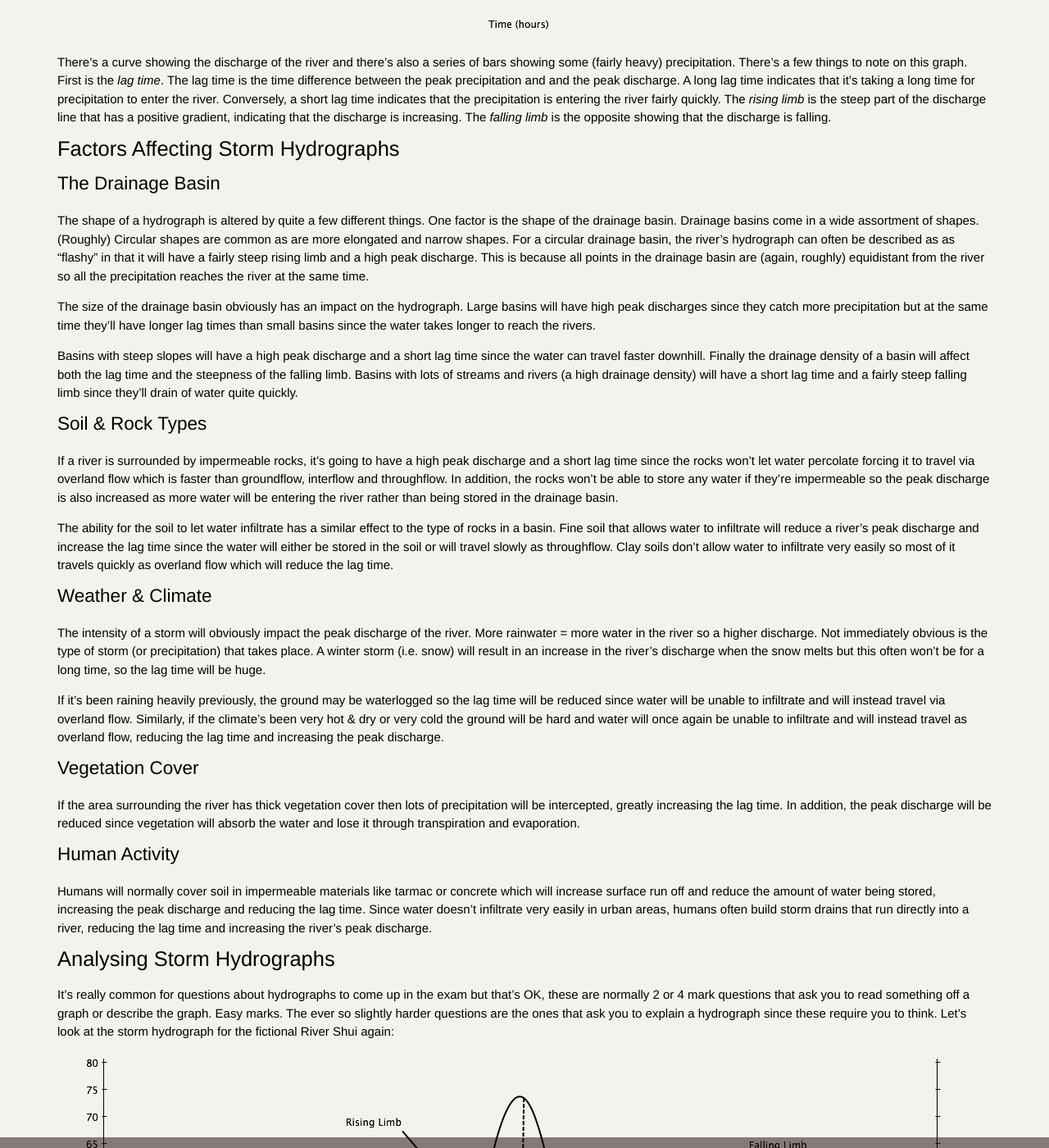
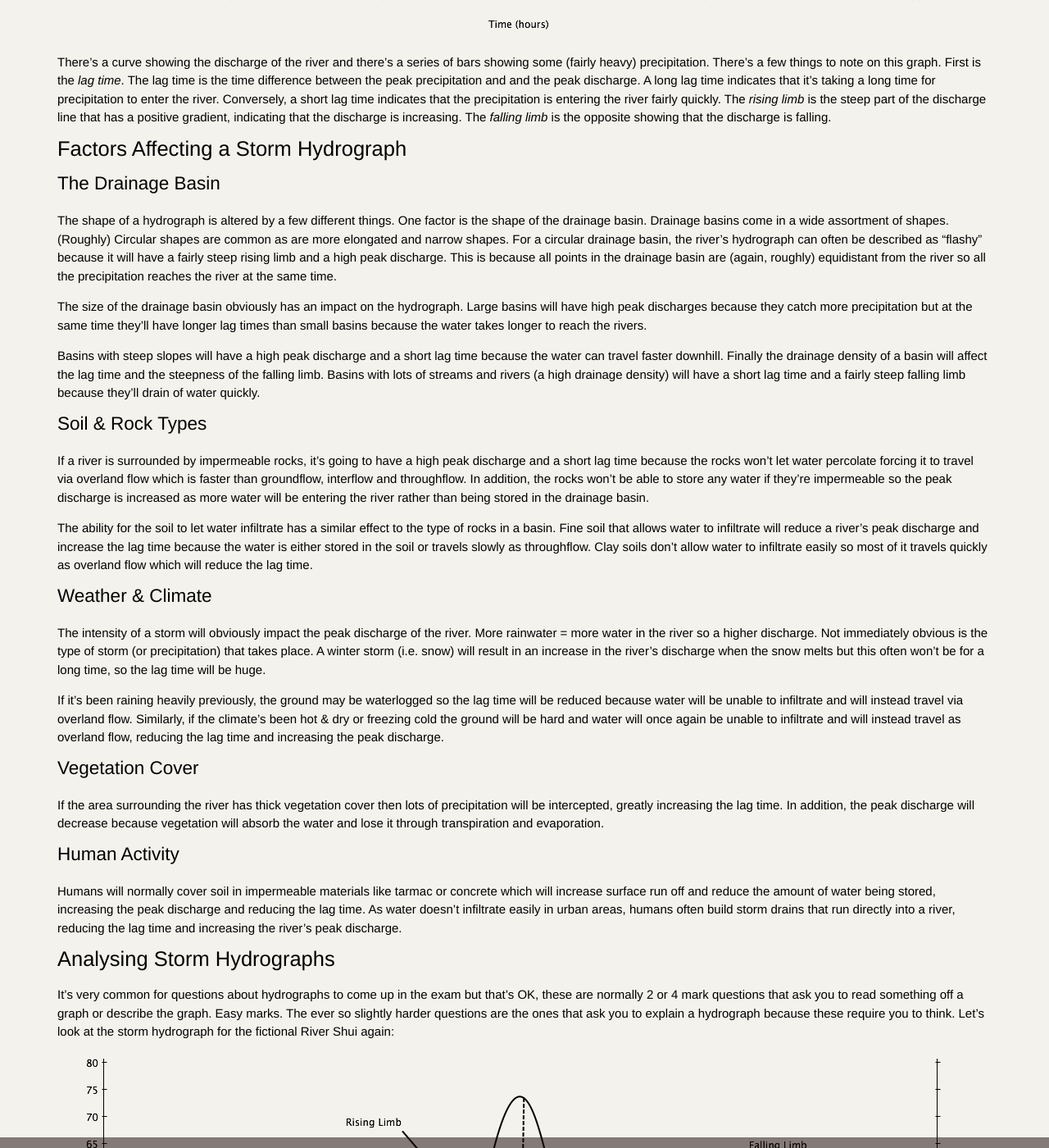
Before and after one commit to alexjohnj/geographyas, a Jekyll site: the page built from _posts/riversAndFlooding/2012-01-02-discharge-and-hydrographs.markdown, in a window 1280 px wide and 1400 px high, scrolled down 905 px. Shown: the whole window at 82% size. Built offline with Jekyll 4.4.1, drawn with Linux system fonts in a browser that asks for light colours; nearby versions of some CDN libraries; some of the changed text lies outside the part shown.

Commit message:
Proof read the "Discharge & Hydrographs" page.

```diff
--- a/_posts/riversAndFlooding/2012-01-02-discharge-and-hydrographs.markdown
+++ b/_posts/riversAndFlooding/2012-01-02-discharge-and-hydrographs.markdown
@@ -4,52 +4,52 @@ layout: page
 category: 'rivers'
 ---
 
-The discharge of a river (or stream) is the volume of water that flows past a point in the river’s course per second. The volume is measured in cubic metres (m<sup>3</sup>) and it’s per second so the units of discharge are cubic metres per second or m<sup>3</sup>s<sup>-1</sup>. Coincidentally, 1m<sup>3</sup>s<sup>-1</sup> is the same as 1 cumec so the discharge of a river is often referred to in _cumecs_ since it’s a bit easier to say. Discharge is normally measured at gauging stations that will be situated at different points along the river.
+The discharge of a river (or stream) is the volume of water that flows past a point in the river’s course a second. The volume is measured in cubic metres (m3) and it’s per second so the units of discharge are cubic metres a second or m3s-1. Coincidentally, 1m3s-1 is the same as 1 cumec so the discharge of a river is often referred to in _cumecs_ because it’s a bit easier to say. Discharge is normally measured at gauging stations that are situated at different points along the river.
 
-The discharge of a river changes over time depending upon a few factors. The biggest factor is the weather. After heavy rainfall the discharge of the river will be higher since there’s more water entering the river. The weather affects discharge so much that there’s actually a special graph that we can draw called a _hydrograph_ which shows precipitation and discharge on the same graph and makes it easy to see how quickly precipitation affects the discharge of a river. A _storm hydrograph_ is a specific type of hydrograph that, surprise, surprise, shows precipitation and discharge during and after a storm. The main difference between a normal hydrograph and a storm hydrograph is that a storm hydrograph is over a much shorter period of time. Below is a storm hydrograph for the fictional River Shui:
+The discharge of a river changes over time depending on a few factors. The biggest factor is the weather. After heavy rainfall the discharge of the river will be higher because there’s more water entering the river. The weather affects discharge so much that there’s a special graph that we can draw called a _hydrograph_ which shows precipitation and discharge on the same graph and makes it easy to see how quickly precipitation affects the discharge of a river. A _storm hydrograph_ is a specific type of hydrograph that, surprise, surprise, shows precipitation and discharge during and after a storm. The main difference between a normal hydrograph and a storm hydrograph is that a storm hydrograph is over a much shorter period of time. Below is a storm hydrograph for the fictional River Shui:
 
 ![][example-storm-hydrograph]
 
-There’s a curve showing the discharge of the river and there’s also a series of bars showing some (fairly heavy) precipitation. There’s a few things to note on this graph. First is the _lag time_. The lag time is the time difference between the peak precipitation and and the peak discharge. A long lag time indicates that it’s taking a long time for precipitation to enter the river. Conversely, a short lag time indicates that the precipitation is entering the river fairly quickly. The _rising limb_ is the steep part of the discharge line that has a positive gradient, indicating that the discharge is increasing. The _falling limb_ is the opposite showing that the discharge is falling.
+There’s a curve showing the discharge of the river and there’s a series of bars showing some (fairly heavy) precipitation. There’s a few things to note on this graph. First is the _lag time_. The lag time is the time difference between the peak precipitation and and the peak discharge. A long lag time indicates that it’s taking a long time for precipitation to enter the river. Conversely, a short lag time indicates that the precipitation is entering the river fairly quickly. The _rising limb_ is the steep part of the discharge line that has a positive gradient, indicating that the discharge is increasing. The _falling limb_ is the opposite showing that the discharge is falling.
 
-## Factors Affecting Storm Hydrographs
+## Factors Affecting a Storm Hydrograph
 
 ### The Drainage Basin
 
-The shape of a hydrograph is altered by quite a few different things. One factor is the shape of the drainage basin. Drainage basins come in a wide assortment of shapes. (Roughly) Circular shapes are common as are more elongated and narrow shapes. For a circular drainage basin, the river’s hydrograph can often be described as as “flashy” in that it will have a fairly steep rising limb and a high peak discharge. This is because all points in the drainage basin are (again, roughly) equidistant from the river so all the precipitation reaches the river at the same time.
+The shape of a hydrograph is altered by a few different things. One factor is the shape of the drainage basin. Drainage basins come in a wide assortment of shapes. (Roughly) Circular shapes are common as are more elongated and narrow shapes. For a circular drainage basin, the river’s hydrograph can often be described as “flashy” because it will have a fairly steep rising limb and a high peak discharge. This is because all points in the drainage basin are (again, roughly) equidistant from the river so all the precipitation reaches the river at the same time.
 
-The size of the drainage basin obviously has an impact on the hydrograph. Large basins will have high peak discharges since they catch more precipitation but at the same time they’ll have longer lag times than small basins since the water takes longer to reach the rivers.
+The size of the drainage basin obviously has an impact on the hydrograph. Large basins will have high peak discharges because they catch more precipitation but at the same time they’ll have longer lag times than small basins because the water takes longer to reach the rivers.
 
-Basins with steep slopes will have a high peak discharge and a short lag time since the water can travel faster downhill. Finally the drainage density of a basin will affect both the lag time and the steepness of the falling limb. Basins with lots of streams and rivers (a high drainage density) will have a short lag time and a fairly steep falling limb since they’ll drain of water quite quickly.
+Basins with steep slopes will have a high peak discharge and a short lag time because the water can travel faster downhill. Finally the drainage density of a basin will affect the lag time and the steepness of the falling limb. Basins with lots of streams and rivers (a high drainage density) will have a short lag time and a fairly steep falling limb because they’ll drain of water quickly.
 
 ### Soil & Rock Types
 
-If a river is surrounded by impermeable rocks, it’s going to have a high peak discharge and a short lag time since the rocks won’t let water percolate forcing it to travel via overland flow which is faster than groundflow, interflow and throughflow. In addition, the rocks won’t be able to store any water if they’re impermeable so the peak discharge is also increased as more water will be entering the river rather than being stored in the drainage basin.
+If a river is surrounded by impermeable rocks, it’s going to have a high peak discharge and a short lag time because the rocks won’t let water percolate forcing it to travel via overland flow which is faster than groundflow, interflow and throughflow. In addition, the rocks won’t be able to store any water if they’re impermeable so the peak discharge is increased as more water will be entering the river rather than being stored in the drainage basin.
 
-The ability for the soil to let water infiltrate has a similar effect to the type of rocks in a basin. Fine soil that allows water to infiltrate will reduce a river’s peak discharge and increase the lag time since the water will either be stored in the soil or will travel slowly as throughflow. Clay soils don’t allow water to infiltrate very easily so most of it travels quickly as overland flow which will reduce the lag time.
+The ability for the soil to let water infiltrate has a similar effect to the type of rocks in a basin. Fine soil that allows water to infiltrate will reduce a river’s peak discharge and increase the lag time because the water is either stored in the soil or travels slowly as throughflow. Clay soils don’t allow water to infiltrate easily so most of it travels quickly as overland flow which will reduce the lag time.
 
 ### Weather & Climate
 
 The intensity of a storm will obviously impact the peak discharge of the river. More rainwater = more water in the river so a higher discharge. Not immediately obvious is the type of storm (or precipitation) that takes place. A winter storm (i.e. snow) will result in an increase in the river’s discharge when the snow melts but this often won’t be for a long time, so the lag time will be huge.
 
-If it’s been raining heavily previously, the ground may be waterlogged so the lag time will be reduced since water will be unable to infiltrate and will instead travel via overland flow. Similarly, if the climate’s been very hot & dry or very cold the ground will be hard and water will once again be unable to infiltrate and will instead travel as overland flow, reducing the lag time and increasing the peak discharge.
+If it’s been raining heavily previously, the ground may be waterlogged so the lag time will be reduced because water will be unable to infiltrate and will instead travel via overland flow. Similarly, if the climate’s been hot & dry or freezing cold the ground will be hard and water will once again be unable to infiltrate and will instead travel as overland flow, reducing the lag time and increasing the peak discharge.
 
 ### Vegetation Cover
 
-If the area surrounding the river has thick vegetation cover then lots of precipitation will be intercepted, greatly increasing the lag time. In addition, the peak discharge will be reduced since vegetation will absorb the water and lose it through transpiration and evaporation.
+If the area surrounding the river has thick vegetation cover then lots of precipitation will be intercepted, greatly increasing the lag time. In addition, the peak discharge will decrease because vegetation will absorb the water and lose it through transpiration and evaporation.
 
 ### Human Activity
 
-Humans will normally cover soil in impermeable materials like tarmac or concrete which will increase surface run off and reduce the amount of water being stored, increasing the peak discharge and reducing the lag time. Since water doesn’t infiltrate very easily in urban areas, humans often build storm drains that run directly into a river, reducing the lag time and increasing the river’s peak discharge.
+Humans will normally cover soil in impermeable materials like tarmac or concrete which will increase surface run off and reduce the amount of water being stored, increasing the peak discharge and reducing the lag time. As water doesn’t infiltrate easily in urban areas, humans often build storm drains that run directly into a river, reducing the lag time and increasing the river’s peak discharge.
 
 ## Analysing Storm Hydrographs
 
-It’s really common for questions about hydrographs to come up in the exam but that’s OK, these are normally 2 or 4 mark questions that ask you to read something off a graph or describe the graph. Easy marks. The ever so slightly harder questions are the ones that ask you to explain a hydrograph since these require you to think. Let’s look at the storm hydrograph for the fictional River Shui again:
+It’s very common for questions about hydrographs to come up in the exam but that’s OK, these are normally 2 or 4 mark questions that ask you to read something off a graph or describe the graph. Easy marks. The ever so slightly harder questions are the ones that ask you to explain a hydrograph because these require you to think. Let’s look at the storm hydrograph for the fictional River Shui again:
 
 ![][example-storm-hydrograph]
 
-If you were asked to describe the hydrograph you could quote the lag time, peak discharge and comment on the steepness of the rising and falling limbs (remember, state values off of the graph). Instead, you may be asked to suggest reasons that the hydrograph is shaped as it is. These reasons are essentially all the factors we discussed above. You need to state a factor and then explain how and why it affects the shape of the hydrograph.
+If asked to describe the hydrograph you could quote the lag time, peak discharge and comment on the steepness of the rising and falling limbs (remember, state values off of the graph). Instead, you could be asked to explain the hydrograph's shape. These reasons are essentially all the factors we discussed previously. You need to state a factor and then explain how and why it affects the shape of the hydrograph.
 
-For the River Shui’s hydrograph, we could say that the high peak discharge and the steep rising limb suggests that the drainage basin is circular since, if it was, the precipitation will land at points equidistant from one another and reach the river at roughly the same time, producing the high peak discharge.
+For the River Shui’s hydrograph, we could say that the high peak discharge and the steep rising limb suggests that the drainage basin is circular because if it was, the precipitation will land at points equidistant from one another and reach the river at roughly the same time, producing the high peak discharge.
 
 [example-storm-hydrograph]: /Images/rivers/storm-hydrograph.png
```
